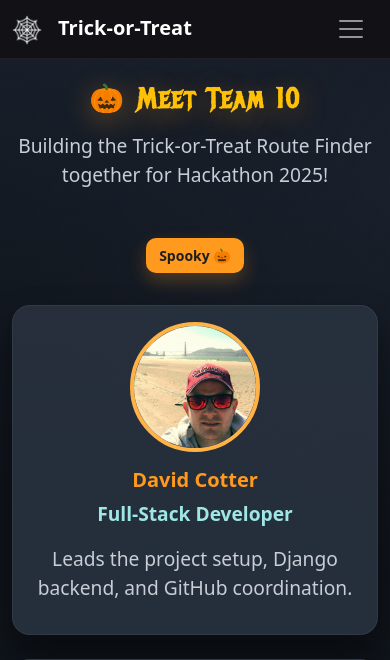
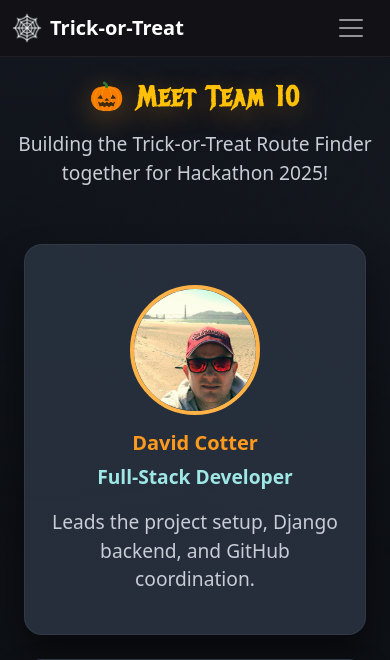
Before and after one commit to trxdave/Trick-or-Treat-Route-Finder, a Django app: page /team/ in a window 390 px wide. Shown: the top 660 px of the page. Run offline with Django 5.2, Linux system fonts and the light colour scheme; some web fonts are replaced.

Commit message:
map layout and team layout

```diff
--- a/mapapp/templates/mapapp/team.html
+++ b/mapapp/templates/mapapp/team.html
@@ -19,8 +19,7 @@
   <button id="spooky-toggle" class="btn btn-sm btn-warning" type="button">Spooky 🎃</button>
 </div>
 
-{# OPTIONAL spooky overlay here if not already in base.html #}
-
+{# Spooky overlay (kept, but non-blocking via CSS) #}
 <div class="spooky-layer">
   <div class="sprite ghost">
     <div class="body"><span class="eye left"></span><span class="eye right"></span><span class="mouth"></span></div>
@@ -31,68 +30,81 @@
   <div class="sprite spider"><div class="thread"></div><div class="bug"></div></div>
 </div>
 
-<div class="row g-4 justify-content-center section-pad">
+<div class="container-lg section-pad">
+  <!-- Auto 1 / 2 / 4 columns by breakpoint -->
+  <div class="row row-cols-1 row-cols-sm-2 row-cols-lg-4 g-4">
 
     <!-- David -->
-  <div class="col-sm-6 col-md-4 col-lg-3">
-    <div class="card team-card text-center border-0">
-      <img src="{% static 'image/david.jpeg' %}" class="avatar" alt="David Cotter">
-      <div class="card-body">
+    <div class="col">
+      <div class="card team-card h-100 border-0">
+        <div class="card-body d-flex flex-column align-items-center text-center p-4">
+          <img src="{% static 'image/david.jpeg' %}" class="avatar mb-3" alt="David Cotter">
           <h5 class="card-title">David Cotter</h5>
           <p class="card-text text-info">Full-Stack Developer</p>
-        <p>Leads the project setup, Django backend, and GitHub coordination.</p>
+          <p class="team-blurb mt-auto">
+            Leads the project setup, Django backend, and GitHub coordination.
+          </p>
         </div>
       </div>
     </div>
 
     <!-- Rachel -->
-  <div class="col-sm-6 col-md-4 col-lg-3">
-    <div class="card team-card text-center border-0">
-      <img src="{% static 'image/rachel.jpg' %}" class="avatar" alt="Rachel">
-      <div class="card-body">
+    <div class="col">
+      <div class="card team-card h-100 border-0">
+        <div class="card-body d-flex flex-column align-items-center text-center p-4">
+          <img src="{% static 'image/rachel.jpg' %}" class="avatar mb-3" alt="Rachel">
           <h5 class="card-title">Rachel</h5>
           <p class="card-text text-info">Frontend Developer</p>
-        <p>Works on UI design and frontend integration with the map feature.</p>
+          <p class="team-blurb mt-auto">
+            Works on UI design and frontend integration with the map feature.
+          </p>
         </div>
       </div>
     </div>
 
     <!-- Swathi -->
-  <div class="col-sm-6 col-md-4 col-lg-3">
-    <div class="card team-card text-center border-0">
-      <img src="{% static 'image/swathi.jpg' %}" class="avatar" alt="Swathi">
-      <div class="card-body">
+    <div class="col">
+      <div class="card team-card h-100 border-0">
+        <div class="card-body d-flex flex-column align-items-center text-center p-4">
+          <img src="{% static 'image/swathi.jpg' %}" class="avatar mb-3" alt="Swathi">
           <h5 class="card-title">Swathi</h5>
-        <p class="card-text text-info">Data & AI</p>
-        <p>Brings analytical skills to enhance map logic and feature ideas.</p>
+          <p class="card-text text-info">Data &amp; AI</p>
+          <p class="team-blurb mt-auto">
+            Brings analytical skills to enhance map logic and feature ideas.
+          </p>
         </div>
       </div>
     </div>
 
     <!-- Daniel -->
-  <div class="col-sm-6 col-md-4 col-lg-3">
-    <div class="card team-card text-center border-0">
-      <img src="{% static 'image/daniel.jpg' %}" class="avatar" alt="Daniel">
-      <div class="card-body">
+    <div class="col">
+      <div class="card team-card h-100 border-0">
+        <div class="card-body d-flex flex-column align-items-center text-center p-4">
+          <img src="{% static 'image/daniel.jpg' %}" class="avatar mb-3" alt="Daniel">
           <h5 class="card-title">Daniel</h5>
           <p class="card-text text-info">Backend Developer</p>
-        <p>Handles data flow, Django logic, and map integration setup.</p>
+          <p class="team-blurb mt-auto">
+            Handles data flow, Django logic, and map integration setup.
+          </p>
         </div>
       </div>
     </div>
 
     <!-- Geraldine -->
-  <div class="col-sm-6 col-md-4 col-lg-3">
-    <div class="card team-card text-center border-0">
-      <img src="{% static 'image/geraldine.jpeg' %}" class="avatar" alt="Geraldine">
-      <div class="card-body">
+    <div class="col">
+      <div class="card team-card h-100 border-0">
+        <div class="card-body d-flex flex-column align-items-center text-center p-4">
+          <img src="{% static 'image/geraldine.jpeg' %}" class="avatar mb-3" alt="Geraldine">
           <h5 class="card-title">Geraldine</h5>
-        <p class="card-text text-info">HTML & CSS / Wireframes</p>
-        <p>Designs layouts and styles for pages, ensuring a user-friendly look.</p>
+          <p class="card-text text-info">HTML &amp; CSS / Wireframes</p>
+          <p class="team-blurb mt-auto">
+            Designs layouts and styles for pages, ensuring a user-friendly look.
+          </p>
         </div>
       </div>
     </div>
 
   </div>
+</div>
 
 {% endblock %}
--- a/static/CSS/spooky.css
+++ b/static/CSS/spooky.css
@@ -66,3 +66,32 @@
 
 /* optional: hide on very small screens */
 @media (max-width:480px){ .spooky-layer{display:none} }
+
+/* Calm mode: stop all spooky animations (no drift), dim layer */
+body.calm .spooky-layer .sprite {
+  animation-play-state: paused !important;
+}
+
+body.calm .spooky-layer {
+  opacity: 0;
+  pointer-events: none;
+  transition: opacity .25s ease;
+}
+
+/* Floating Calm/Spooky toggle */
+.spooky-btn {
+  position: fixed;
+  top: 1rem;
+  right: 1rem;
+  z-index: 1100;
+  border-radius: 12px;
+  padding: 0.4rem 1rem;
+  box-shadow: 0 4px 8px rgba(0,0,0,0.3);
+  transition: all 0.3s ease;
+  font-weight: 600;
+}
+
+.spooky-btn:hover {
+  transform: scale(1.08);
+  background-color: #ff9800;
+}
--- a/static/CSS/team.css
+++ b/static/CSS/team.css
@@ -130,6 +130,12 @@
 .spooky-layer{ z-index: 0; }
 .container, main.container{ position: relative; z-index: 1; }
 
+/* Keep spooky overlay visible but never blocking clicks */
+.spooky-layer { pointer-events: none; }
+
+/* Ensure the final paragraph can pin to the bottom of card content */
+.team-blurb { color: var(--muted); }
+
 /* Responsive */
 @media (max-width: 576px){
   .avatar{ width: 130px; height:130px; }
--- a/static/JS/spooky.js
+++ b/static/JS/spooky.js
@@ -1,14 +1,31 @@
-// spooky.js — handles the "Spooky Mode" toggle
+// static/js/spooky.js
+document.addEventListener('DOMContentLoaded', () => {
+  const btn = document.getElementById('spooky-toggle');
+  const layer = document.querySelector('.spooky-layer');
+  if (!btn || !layer) return;
 
-document.addEventListener('DOMContentLoaded', function () {
-  const toggleBtn = document.getElementById('spooky-toggle');
-  const spookyLayer = document.querySelector('.spooky-layer');
+  // Restore last choice (default = calm ON for accessibility)
+  const saved = localStorage.getItem('spooky') || 'calm';
+  setMode(saved);
 
-  if (toggleBtn && spookyLayer) {
-    toggleBtn.addEventListener('click', () => {
-      const isHidden = spookyLayer.style.display === 'none';
-      spookyLayer.style.display = isHidden ? 'block' : 'none';
-      toggleBtn.innerText = isHidden ? 'Spooky 🎃' : 'Calm 😌';
-    });
+  btn.addEventListener('click', () => {
+    const next = document.body.classList.contains('calm') ? 'spooky' : 'calm';
+    setMode(next);
+  });
+
+  function setMode(mode) {
+    if (mode === 'spooky') {
+      document.body.classList.remove('calm');
+      layer.hidden = false;
+      btn.textContent = 'Calm 💤';
+      btn.setAttribute('aria-pressed', 'true');
+    } else {
+      document.body.classList.add('calm');
+      // Hide layer completely in calm mode (no drift at all)
+      layer.hidden = true;
+      btn.textContent = 'Spooky 🎃';
+      btn.setAttribute('aria-pressed', 'false');
+    }
+    localStorage.setItem('spooky', mode);
   }
 });
--- a/templates/base.html
+++ b/templates/base.html
@@ -1,63 +1,60 @@
 {% load static %}
 <!doctype html>
 <html lang="en">
-
 <head>
-  <meta charset="utf-8">
-  <meta name="viewport" content="width=device-width, initial-scale=1">
+  <meta charset="utf-8" />
+  <meta name="viewport" content="width=device-width, initial-scale=1" />
   <title>{% block title %}Trick-or-Treat Route Finder{% endblock %}</title>
 
-  <!-- Favicon generated by favicon.io-->
-  <link rel="apple-touch-icon" sizes="180x180" href="/static/favicon/apple-touch-icon.png">
-  <link rel="icon" type="image/png" sizes="32x32" href="/static/favicon/favicon-32x32.png">
-  <link rel="icon" type="image/png" sizes="16x16" href="/static/favicon/favicon-16x16.png">
-  <link rel="manifest" href="/static/favicon/site.webmanifest">
+  <!-- Favicon -->
+  <link rel="apple-touch-icon" sizes="180x180" href="{% static 'favicon/apple-touch-icon.png' %}">
+  <link rel="icon" type="image/png" sizes="32x32" href="{% static 'favicon/favicon-32x32.png' %}">
+  <link rel="icon" type="image/png" sizes="16x16" href="{% static 'favicon/favicon-16x16.png' %}">
+  <link rel="manifest" href="{% static 'favicon/site.webmanifest' %}">
 
-  <!-- Bootstrap csss -->
+  <!-- Bootstrap -->
   <link href="https://cdn.jsdelivr.net/npm/bootstrap@5.3.2/dist/css/bootstrap.min.css" rel="stylesheet">
 
-  <!-- Leaflet CSS (required for proper map styling) -->
+  <!-- Leaflet (map) -->
   <link rel="stylesheet" href="https://unpkg.com/leaflet/dist/leaflet.css">
 
-  <!-- Project CSS (keep case matching the static folder) -->
-  <link rel="stylesheet" href="{% static 'CSS/team.css' %}">
-
-  {% block extra_css %}
+  <!-- Global CSS -->
   <link rel="stylesheet" href="{% static 'CSS/spooky.css' %}">
   <link rel="stylesheet" href="{% static 'CSS/style.css' %}">
   <link rel="stylesheet" href="{% static 'CSS/sparkles.css' %}">
-  <!-- load map styles last -->
   <link rel="stylesheet" href="{% static 'CSS/map.css' %}">
-  {% endblock %}
+  {% block extra_css %}{% endblock %}
 </head>
 
 <body class="bg-dark text-light d-flex flex-column min-vh-100">
   <nav class="navbar navbar-expand-lg navbar-dark bg-dark">
     <div class="container-fluid">
-      <a class="navbar-brand" href="/"><img id="logo" class="me-3"src="../static/image/web-near-white.png" alt="Spider web logo">Trick-or-Treat</a>
-      <button class="navbar-toggler" type="button" data-bs-toggle="collapse" data-bs-target="#navbarToggler" aria-controls="navbarTogglerDemo01" aria-expanded="false" aria-label="Toggle navigation">
-      <span class="navbar-toggler-icon"></span>
-    </button>
+      <a class="navbar-brand d-flex align-items-center" href="/">
+        <img id="logo" class="me-2" src="{% static 'image/web-near-white.png' %}" alt="Spider web logo" height="28">
+        Trick-or-Treat
+      </a>
+
+      <button class="navbar-toggler" type="button" data-bs-toggle="collapse" data-bs-target="#navbarToggler"
+              aria-controls="navbarToggler" aria-expanded="false" aria-label="Toggle navigation">
+        <span class="navbar-toggler-icon"></span>
+      </button>
+
       <div class="collapse navbar-collapse" id="navbarToggler">
-        <ul class="navbar-nav me-auto mb-lg-0">
+        <ul class="navbar-nav me-auto mb-2 mb-lg-0">
           <li class="nav-item"><a class="nav-link" href="/">Home</a></li>
           <li class="nav-item"><a class="nav-link" href="/team/">Team</a></li>
         </ul>
+
       </div>
     </div>
   </nav>
 
+  <!-- One global spooky layer -->
   <div class="spooky-layer">
-    <!-- Ghost -->
     <div class="sprite ghost">
-      <div class="body">
-        <span class="eye left"></span>
-        <span class="eye right"></span>
-        <span class="mouth"></span>
-      </div>
+      <div class="body"><span class="eye left"></span><span class="eye right"></span><span class="mouth"></span></div>
     </div>
 
-    <!-- Bats -->
     <div class="sprite bat bat1">
       <svg viewBox="0 0 120 48" aria-hidden="true">
         <path d="M0 28c14-20 36-16 60-8 24-8 46-12 60 8-12-4-24-2-36 6-6-4-16-4-24 0-12-8-24-10-36-6z" />
@@ -74,30 +71,20 @@
       </svg>
     </div>
 
-    <!-- Spider -->
-    <div class="sprite spider">
-      <div class="thread"></div>
-      <div class="bug"></div>
-    </div>
+    <div class="sprite spider"><div class="thread"></div><div class="bug"></div></div>
   </div>
 
   <main class="container py-4">
     {% block content %}{% endblock %}
-
-    <button id="spooky-toggle" class="btn btn-sm btn-warning ms-2" type="button">Spooky 🎃</button>
-
-    <!-- Footer -->
-    <footer class="mt-auto fixed-bottom text-end py-3">
-      <a href="../mapapp/templates/mapapp/team.html" class="me-3">Developed by 🎃 Hack Team 10</a>
+    <footer class="mt-auto text-center py-3 small text-secondary">
+      Developed by 🎃 Hack Team 10
     </footer>
   </main>
 
-  <script src="{% static 'js/spooky.js' %}"></script>
-
-  <!-- Bootstrap JS -->
+  <!-- Scripts -->
   <script src="https://cdn.jsdelivr.net/npm/bootstrap@5.3.2/dist/js/bootstrap.bundle.min.js"></script>
-  <script src="{% static 'js/sparkles.js' %}"></script>
+  <script src="{% static 'js/spooky.js' %}" defer></script>
+  <script src="{% static 'js/sparkles.js' %}" defer></script>
   {% block extra_js %}{% endblock %}
 </body>
-
 </html>
```
Also changed, not shown: mapapp/templates/mapapp/home.html (+41 -17 lines), db.sqlite3. Lines whose indentation alone changed are shown as unchanged.
